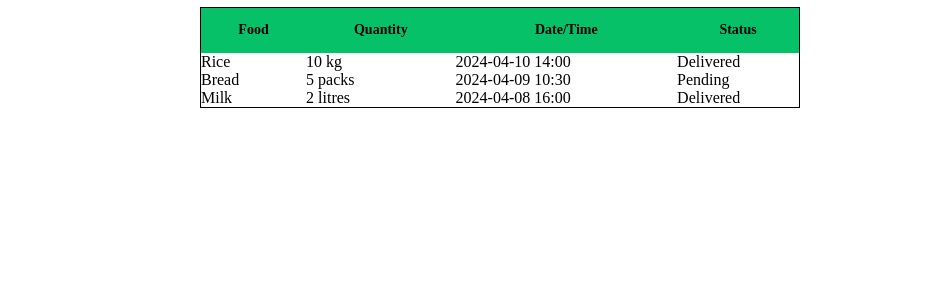
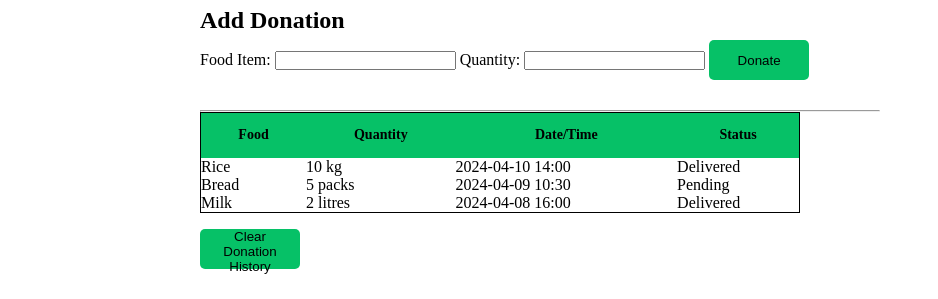
Before and after one commit to polojuarunkumar/food-waste-management, a plain HTML site: page Profile.html in a window 1280 px wide. Shown: the part 596-895 px from the top of the page, without its empty margins (0-938 px from the left). Before the commit the page ends 800 px from the top, so only its background shows below. Drawn offline with Linux system fonts and the light colour scheme.

Commit message:
Update Profile.html

```diff
--- a/Profile.html
+++ b/Profile.html
@@ -42,6 +42,20 @@
       <hr />
       <p>Your Donations</p>
 
+      <section class="donation-form">
+        <h2>Add Donation</h2>
+        <form id="donationForm">
+          <label for="food">Food Item:</label>
+          <input type="text" id="food" name="food" required />
+
+          <label for="quantity">Quantity:</label>
+          <input type="number" id="quantity" name="quantity" required />
+
+          <button type="submit">Donate</button>
+        </form>
+        <hr />
+      </section>
+
       <div class="table">
         <table>
           <thead>
@@ -56,11 +70,12 @@
             <!-- JS will dynamically insert donation rows here -->
           </tbody>
         </table>
+        <button id="clearHistoryBtn" style="margin-top: 1rem;">Clear Donation History</button>
       </div>
     </div>
   </main>
 
-  <!-- ✅ Keep JS here, at the end -->
+  <!-- Keep JS here, at the end -->
   <script src="profile.js"></script>
 </body>
 </html>
```
